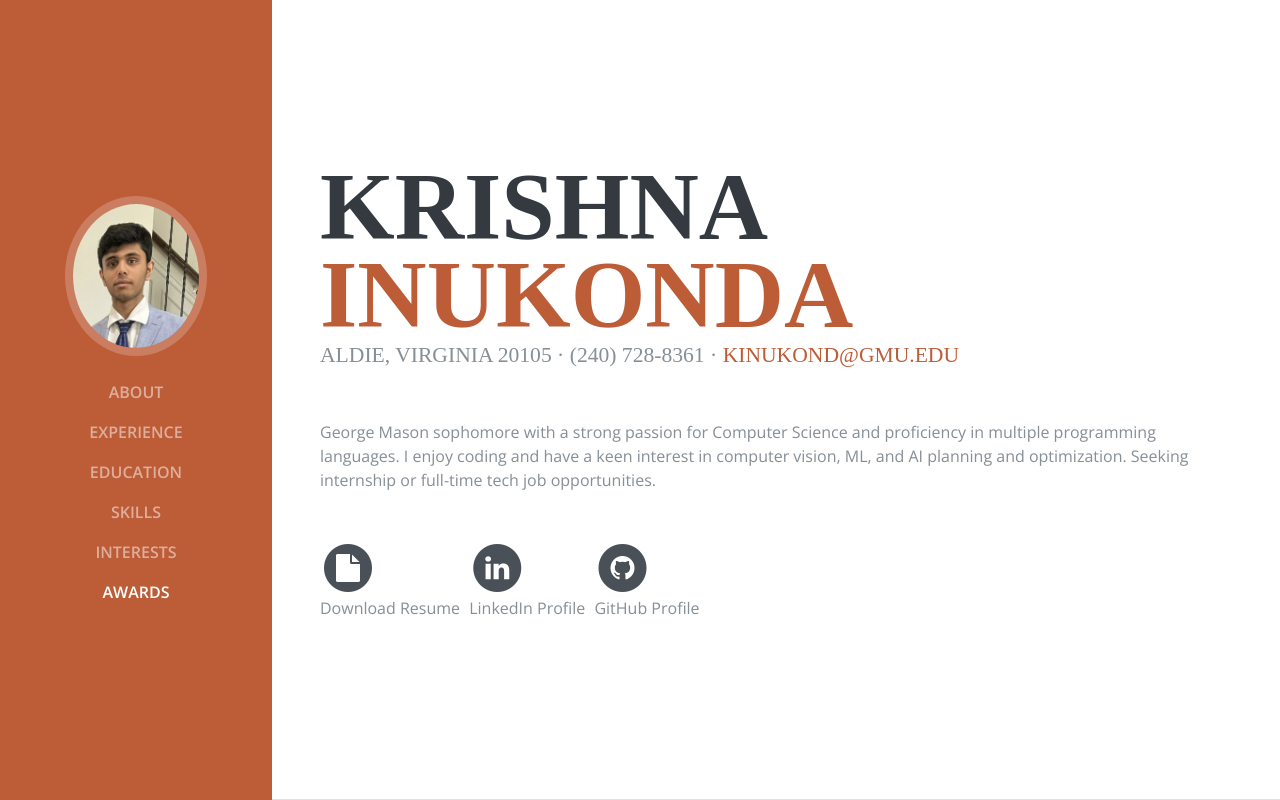
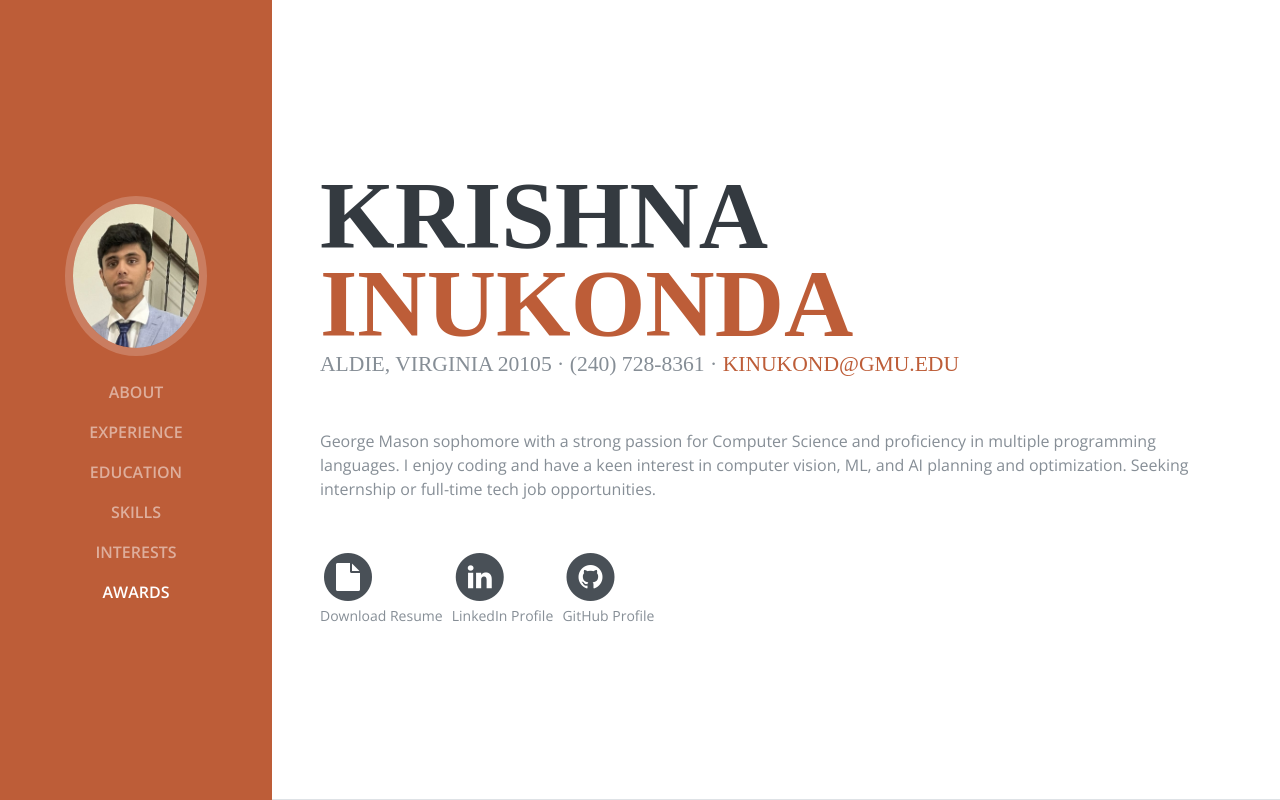
Before and after one commit to krishnaink/krishnaink.github.io, a plain HTML site: page index.html in a window 1280 px wide. Shown: the top 800 px of the page. Drawn offline with nearby package versions, Linux system fonts and the light colour scheme; a web font is replaced by a local one.

Commit message:
Update index.html

```diff
--- a/index.html
+++ b/index.html
@@ -72,7 +72,14 @@
             <a href="mailto:name@email.com">kinukond@gmu.edu</a>
           </div>
           <p class="mb-5">George Mason sophomore with a strong passion for Computer Science and proficiency in multiple programming languages. I enjoy coding and have a keen interest in computer vision, ML, and AI planning and optimization. Seeking internship or full-time tech job opportunities.</p>
-          <ul class="list-inline list-social-icons mb-0">
+          <style>
+            .list-inline-item p {
+                font-size: 14px; /* Adjust the font size as needed */
+                margin: 0; /* Remove any default margin to keep it compact */
+            }
+        </style>
+
+        <ul class="list-inline list-social-icons mb-0">
             <li class="list-inline-item">
                 <a href="/resume/Krishna_Resume_2023.docx">
                     <span class="fa-stack fa-lg">
```
